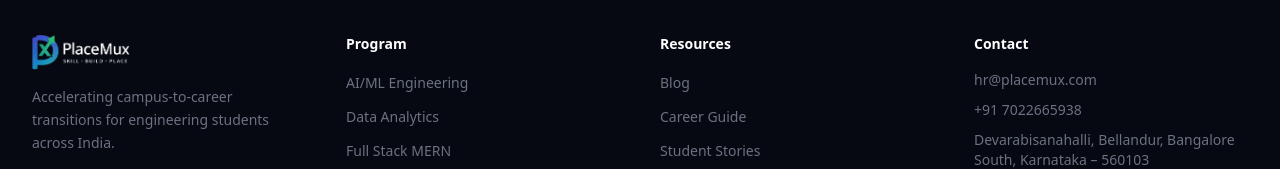
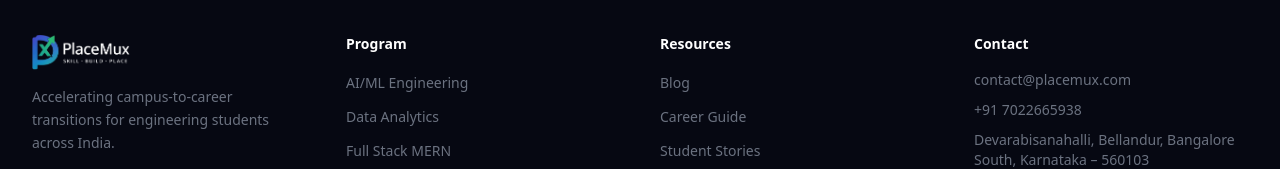
Before and after one commit to sujal-altrodav/placemux_web, a Next.js app: page / in a window 1280 px wide. Shown: the part 10606-10775 px from the top of the page. Built offline with nearby package versions, Linux system fonts and the light colour scheme; no server answers.

Commit message:
Update contact email in Footer component

```diff
--- a/app/sections/Footer.tsx
+++ b/app/sections/Footer.tsx
@@ -43,7 +43,7 @@ export default function Footer() {
           <div>
             <p className="font-semibold mb-4 text-sm">Contact</p>
             <ul className="space-y-2.5 text-sm text-gray-500">
-              <li>hr@placemux.com</li>
+              <li>contact@placemux.com</li>
               <li>+91 7022665938</li>
               <li>Devarabisanahalli, Bellandur, Bangalore South, Karnataka – 560103</li>
               <li>Mon - Sat, 10 AM - 6 PM IST</li>
```
